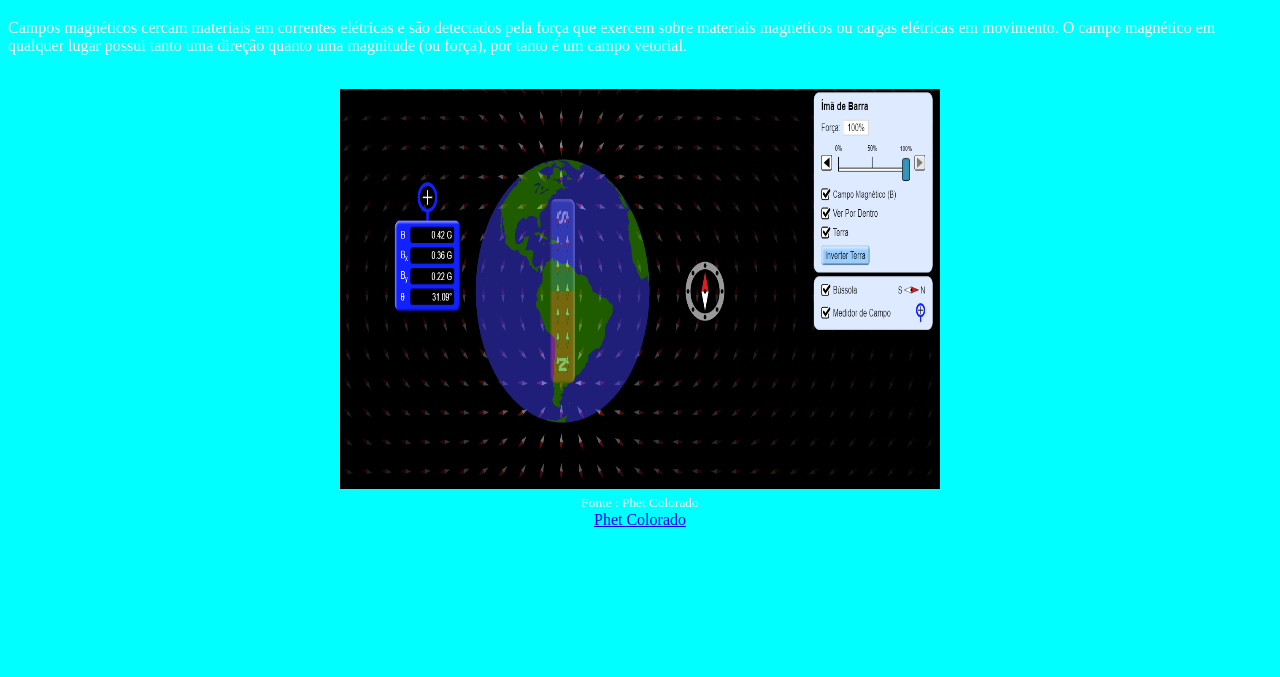
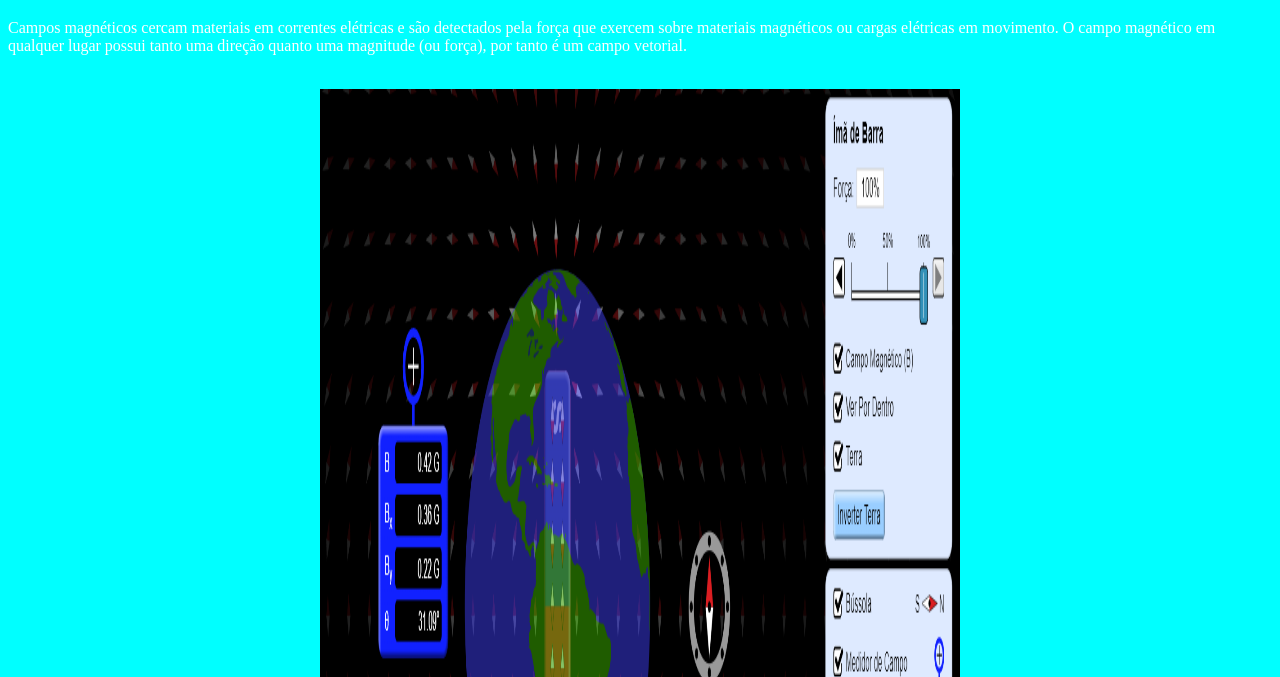
Before and after one commit to eduardopf2/eletricidadee, a plain HTML site: page pagina3.html in a window 1280 px wide. Shown: the part 123-800 px from the top of the page. Drawn offline with Linux system fonts and the light colour scheme.

Commit message:
Update style2.css

```diff
--- a/style2.css
+++ b/style2.css
@@ -14,6 +14,6 @@ div{
     text-align: center;
 }
 div img{
-    height: 400px;
-    width: 600px;
+    height: 80vw;
+    width: 80vh;
 }
```
